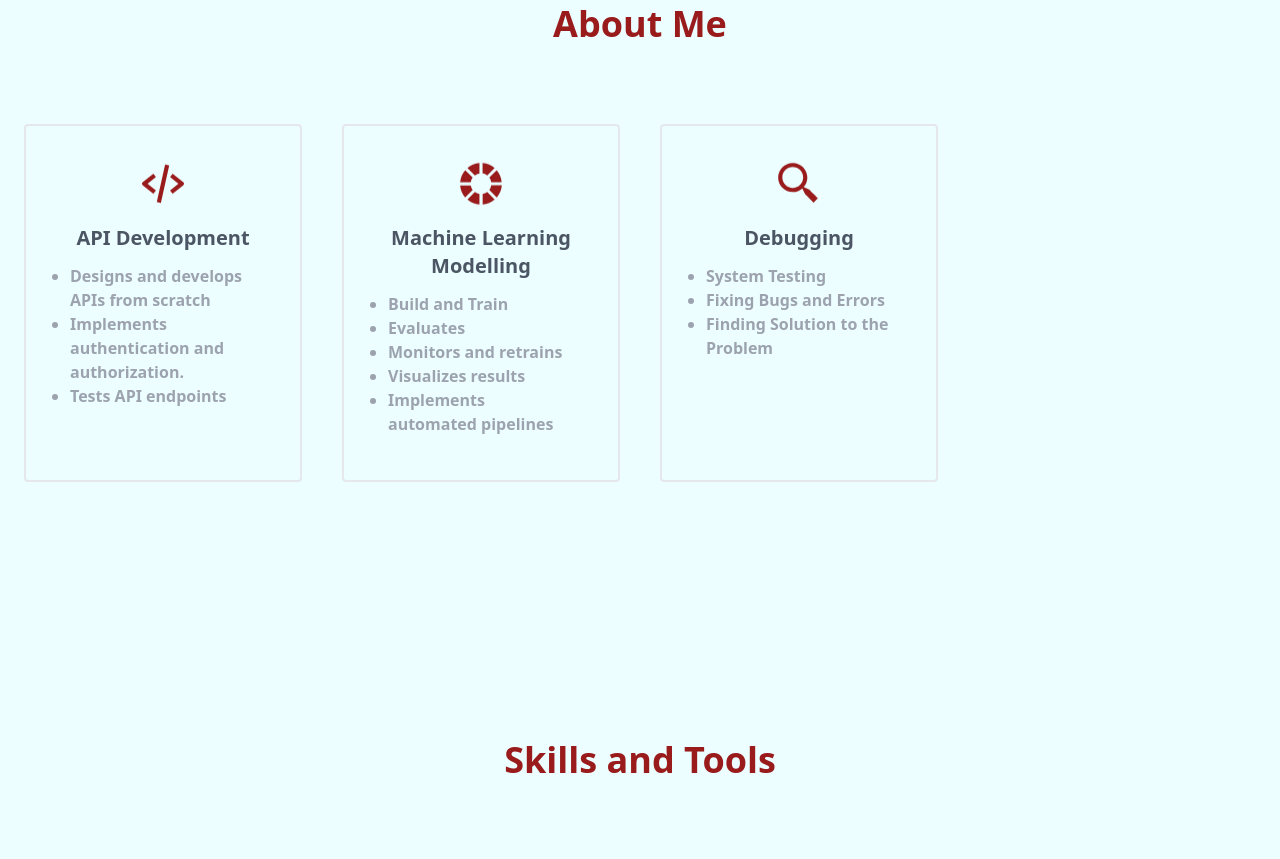
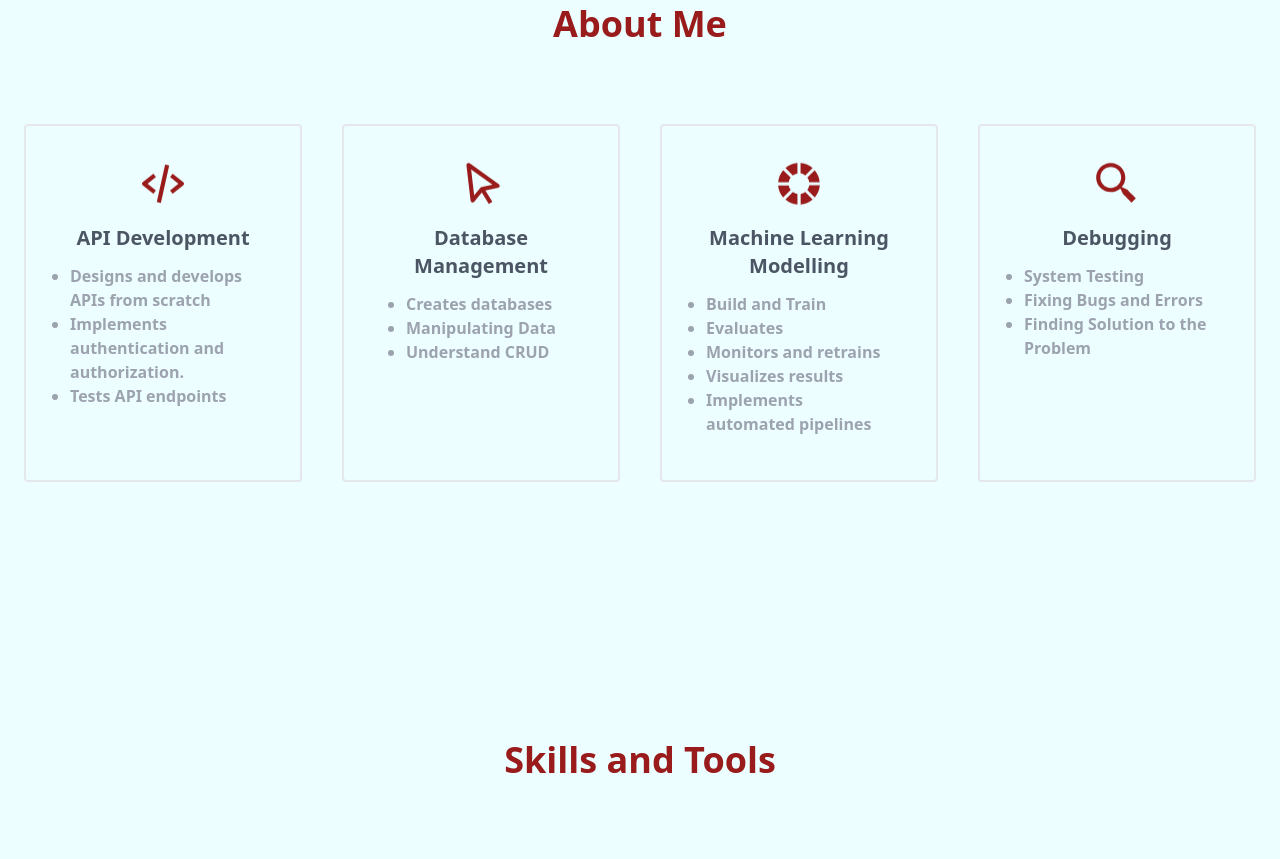
Before and after one commit to mgheve97/gheve.mombay97, a Next.js app: page / in a window 1280 px wide. Shown: the part 940-1799 px from the top of the page. Built offline with nearby package versions, Linux system fonts and the light colour scheme.

Commit message:
Added a new main skill

```diff
--- a/src/app/page.js
+++ b/src/app/page.js
@@ -86,6 +86,18 @@ export default function Home() {
                     <li>Designs and develops APIs from scratch</li>
                     <li>Implements authentication and authorization.</li>
                     <li>Tests API endpoints</li>
+                  </ul>
+                </div>
+              </div>
+
+            <div className='border-2 rounded p-1'>
+                <div className='flex flex-col content-center justify-center items-center p-10'>
+                <svg xmlns="http://www.w3.org/2000/svg" width="50" height="50" viewBox="0 0 24 24" className='animate-bounce fill-red-800 w-[50px]'><path d="M20.978 13.21a1 1 0 0 0-.396-1.024l-14-10a.999.999 0 0 0-1.575.931l2 17a1 1 0 0 0 1.767.516l3.612-4.416 3.377 5.46 1.701-1.052-3.357-5.428 6.089-1.218a.995.995 0 0 0 .782-.769zm-8.674.31a1 1 0 0 0-.578.347l-3.008 3.677L7.257 5.127l10.283 7.345-5.236 1.048z"></path></svg>
+                  <p className='font-bold text-xl mt-1 text-gray-600 dark:text-white text-center'>Database Management</p>
+                  <ul className='list-disc mt-3 text-gray-400 font-bold dark:text-white'>
+                    <li>Creates databases</li>
+                    <li>Manipulating Data</li>
+                    <li>Understand CRUD</li>
                   </ul>
                 </div>
               </div>
```
